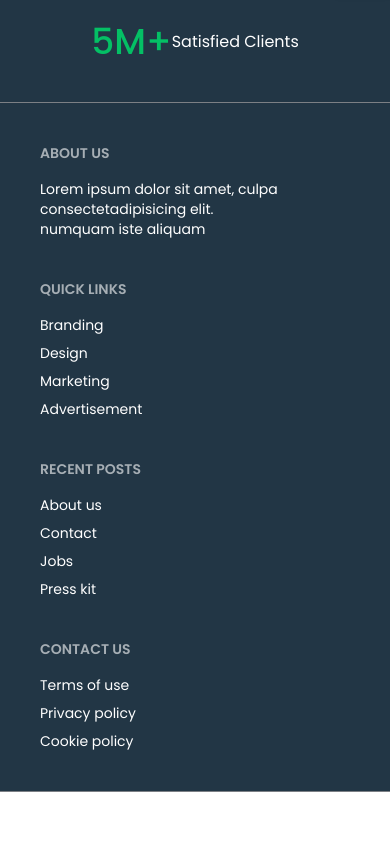
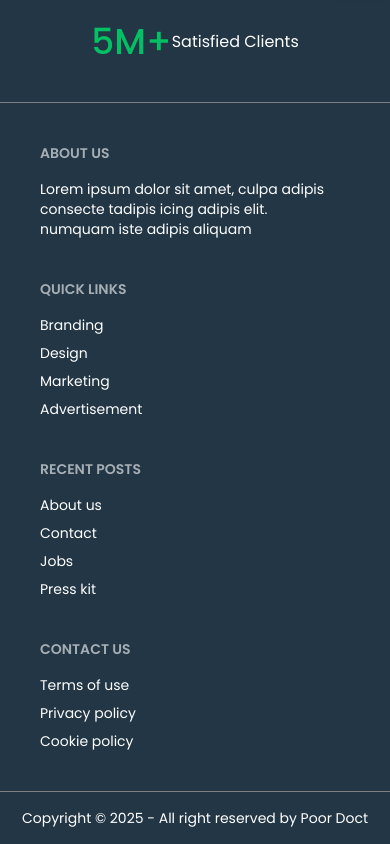
Before and after one commit to riponmondalbd/poor-doct, a React (Vite) app in the folder poor-doct-client/: page / in a window 390 px wide. Shown: the part 1085-1929 px from the top of the page. Before the commit the page ends 1877 px from the top, so only its background shows below. Built offline with nearby package versions, Linux system fonts and the light colour scheme.

Commit message:
complete footer with responsive

```diff
--- a/poor-doct-client/src/pages/Shared/Footer/Footer.jsx
+++ b/poor-doct-client/src/pages/Shared/Footer/Footer.jsx
@@ -40,9 +40,9 @@ const Footer = () => {
           <aside>
             <h6 className="footer-title">About Us</h6>
             <p>
-              Lorem ipsum dolor sit amet, culpa
-              <br /> consectetadipisicing elit.
-              <br /> numquam iste aliquam
+              Lorem ipsum dolor sit amet, culpa adipis
+              <br /> consecte tadipis icing adipis elit.
+              <br /> numquam iste adipis aliquam
             </p>
           </aside>
           <nav>
@@ -68,6 +68,15 @@ const Footer = () => {
         </footer>
         {/* border */}
         <div className="border-b-1 border-[#7c8085] "></div>
+        {/* copyright section */}
+        <footer className="footer sm:footer-horizontal footer-center p-4">
+          <aside>
+            <p>
+              Copyright © {new Date().getFullYear()} - All right reserved by
+              Poor Doct
+            </p>
+          </aside>
+        </footer>
       </div>
     </div>
   );
```
